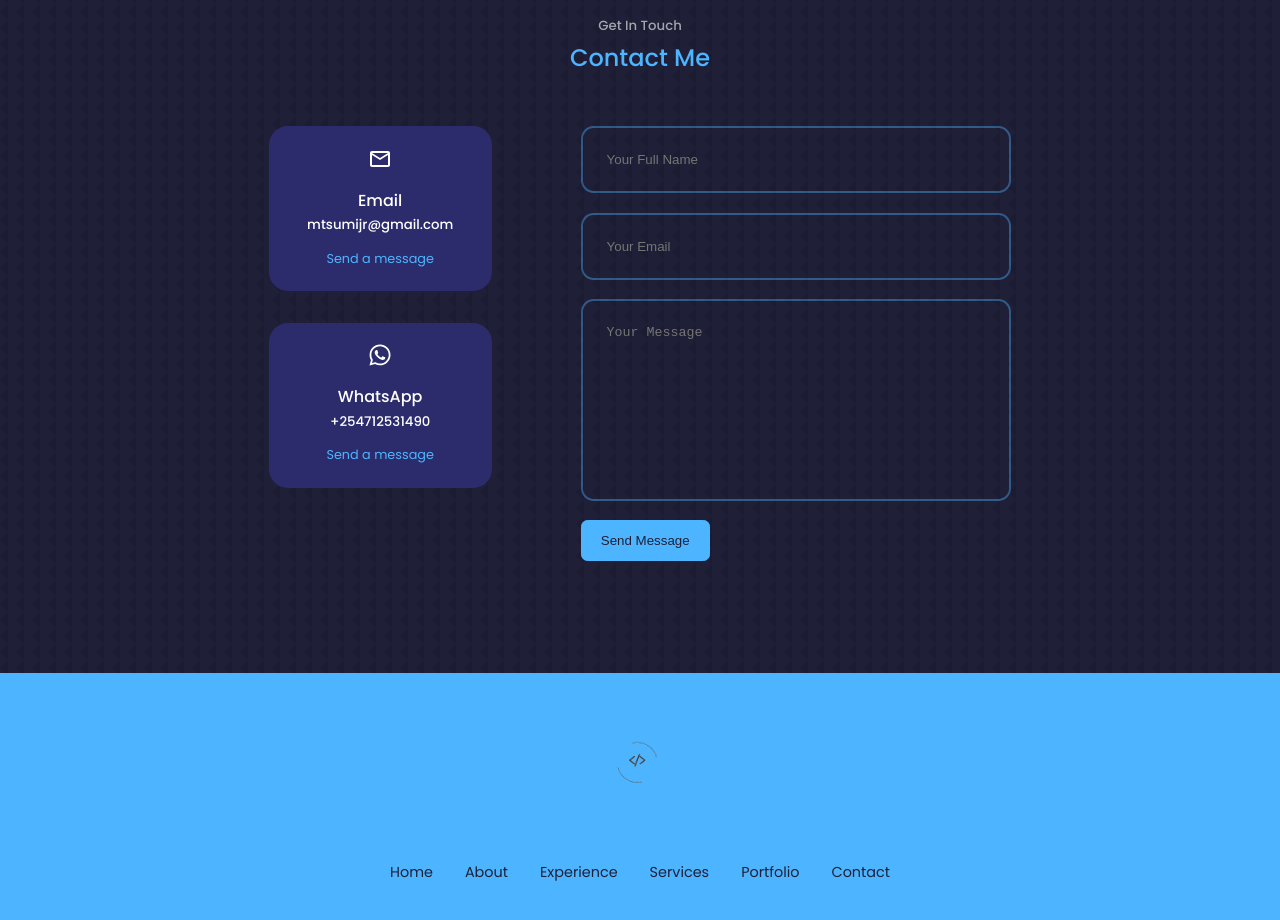
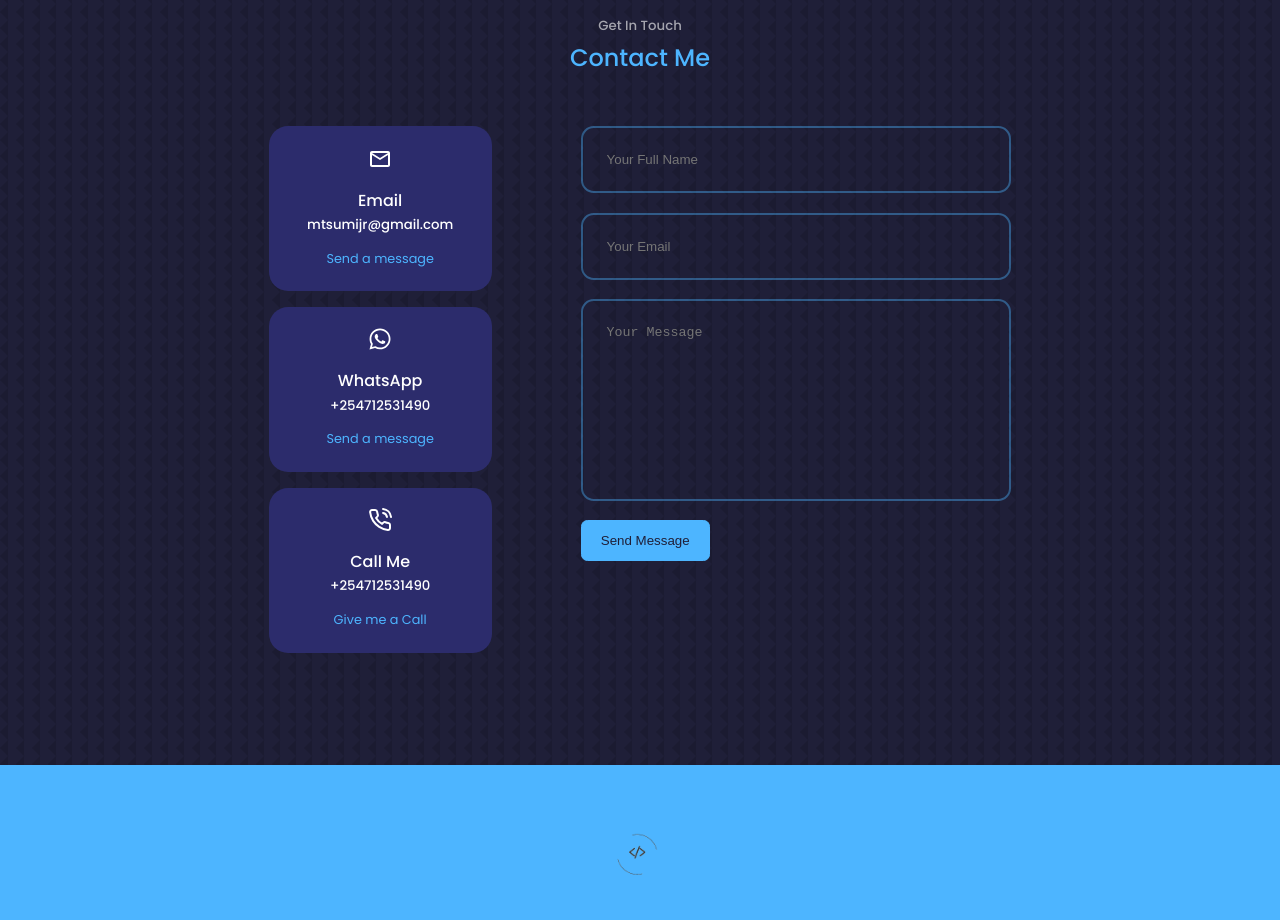
Before and after one commit to Mtsumi/portfolio, a React (Create React App) app in the folder react-portfolio/: page / in a window 1280 px wide. Shown: the part 3580-4500 px from the top of the page. Built offline with nearby package versions, Linux system fonts and the light colour scheme.

Commit message:
Adding call option

```diff
--- a/react-portfolio/src/components/contact/Contact.jsx
+++ b/react-portfolio/src/components/contact/Contact.jsx
@@ -2,6 +2,7 @@ import React, { useRef } from 'react'
 import './contact.css'
 import {MdOutlineEmail} from 'react-icons/md'
 import { FaWhatsapp } from 'react-icons/fa'
+import {FiPhoneCall} from 'react-icons/fi'
 import emailjs from '@emailjs/browser'
 
 
@@ -35,6 +36,12 @@ const Contact = () => {
               <h5>+254712531490</h5>
               <a href="https://api.whatsapp.com/send?phone=254712531490" target="__blank" rel="noreferrer"> Send a message</a>
             </article>
+            <article className='contact__option'>
+              <FiPhoneCall className='contact__option-icon' />
+              <h4>Call Me</h4>
+              <h5>+254712531490</h5>
+              <a href="tel:254712531490" target="__blank" rel="noreferrer"> Give me a Call</a>
+            </article>
           </div>
           {/* END OF CONTACT OPTIONS */}
           <form ref={form} onSubmit={sendEmail}>
--- a/react-portfolio/src/components/contact/contact.css
+++ b/react-portfolio/src/components/contact/contact.css
@@ -8,7 +8,7 @@
 .contact__options {
     display: flex;
     flex-direction: column;
-    gap: 2rem;
+    gap: 1rem;
 }
 
 .contact__option {
```
